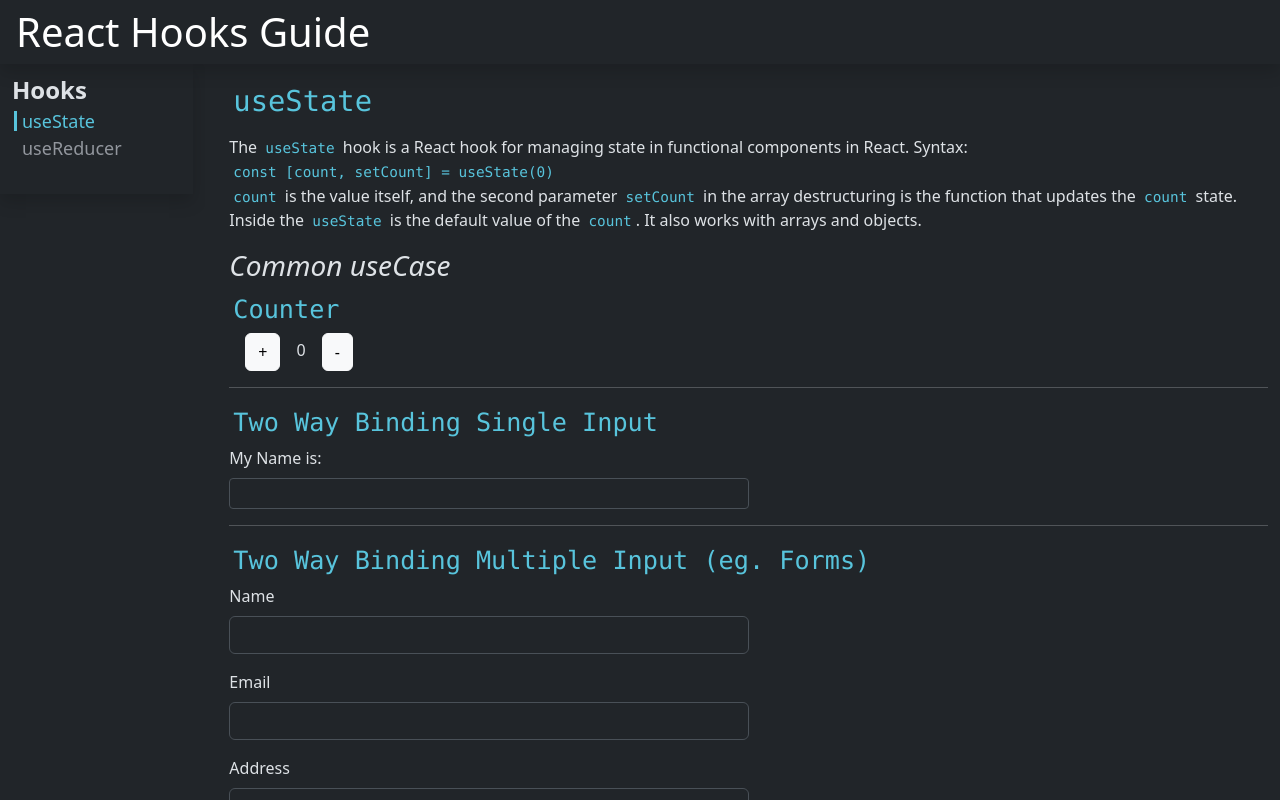
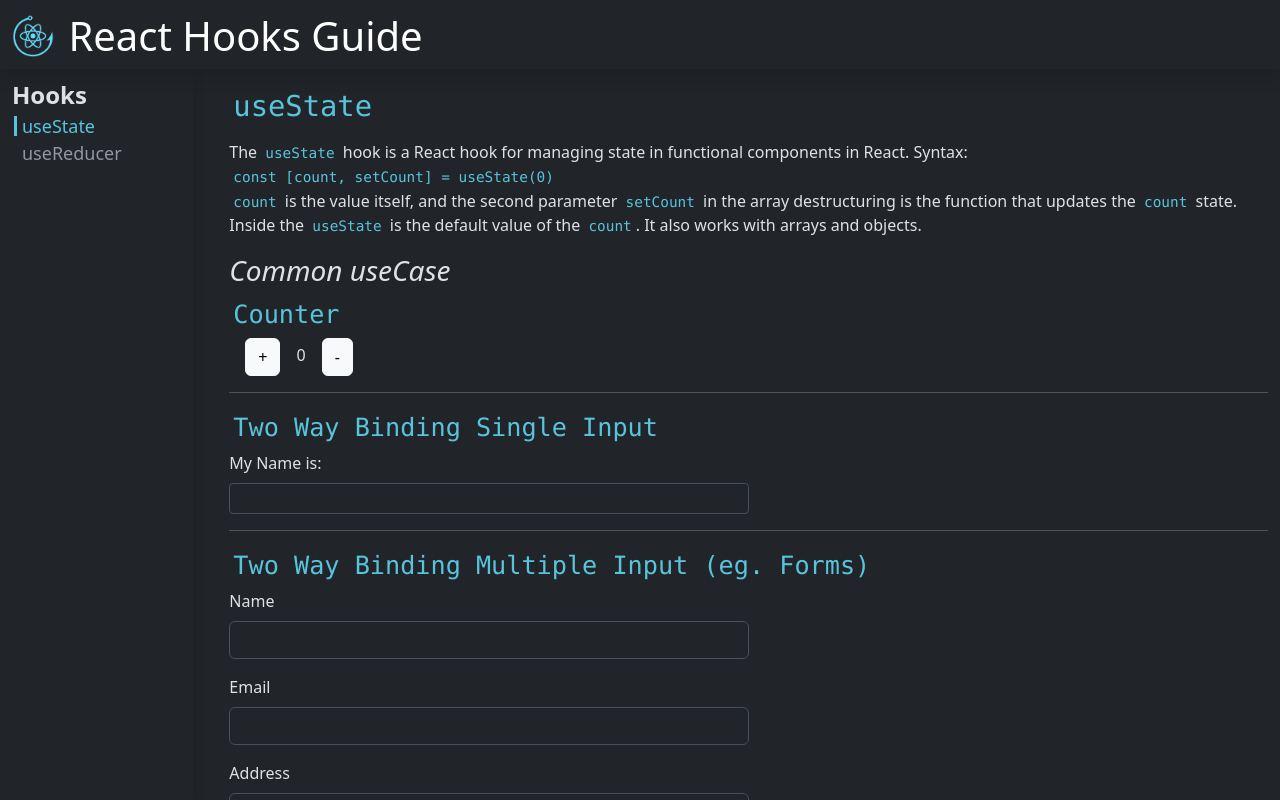
Before and after one commit to alonzojoe/react-hooks-guide, a React (Vite) app: page /use-state in a window 1280 px wide. Built offline with nearby package versions, Linux system fonts and the light colour scheme.

Commit message:
chore: Add Hook Logo

```diff
--- a/src/Layouts/RootLayout.jsx
+++ b/src/Layouts/RootLayout.jsx
@@ -1,5 +1,6 @@
 import { useRef, useEffect, useState } from "react";
 import { Outlet, NavLink, Link } from "react-router-dom";
+import HookLogo from "@/assets/images/hook.png";
 
 const RootLayout = () => {
   const headerRef = useRef(null);
@@ -35,21 +36,24 @@
         >
           <i className="bx bx-menu-alt-left fs-1 border rounded route-link p-1"></i>
         </button>
-        <Link to="/" className="mx-2 text-decoration-none text-white">
-          React Hooks Guide
+        <img src={HookLogo} alt="ReactHooks" width="50" height="50" />{" "}
+        <Link to="/" className="text-decoration-none text-white align-middle">
+          <span>React Hooks Guide</span>
         </Link>
       </h1>
       <div className="row" style={{ marginTop: headerHeight }}>
         <div
-          className="col-lg-2 d-none d-lg-block bg-dark"
+          className="col-lg-2 d-none d-lg-block"
           style={{
             position: "sticky",
             top: headerHeight,
             overflowY: "auto",
-            height: `calc(100vh - ${headerHeight})`,
           }}
         >
-          <div className="container shadow">
+          <div
+            className="container shadow"
+            style={{ height: `calc(100vh - ${headerHeight})` }}
+          >
             <li className="bd-links-group py-2 list-unstyled">
               <strong className="bd-links-heading d-flex w-100 align-items-center fw-semibold fs-4">
                 Hooks
```
Also changed, not shown: src/assets/images/hook.png (added).
